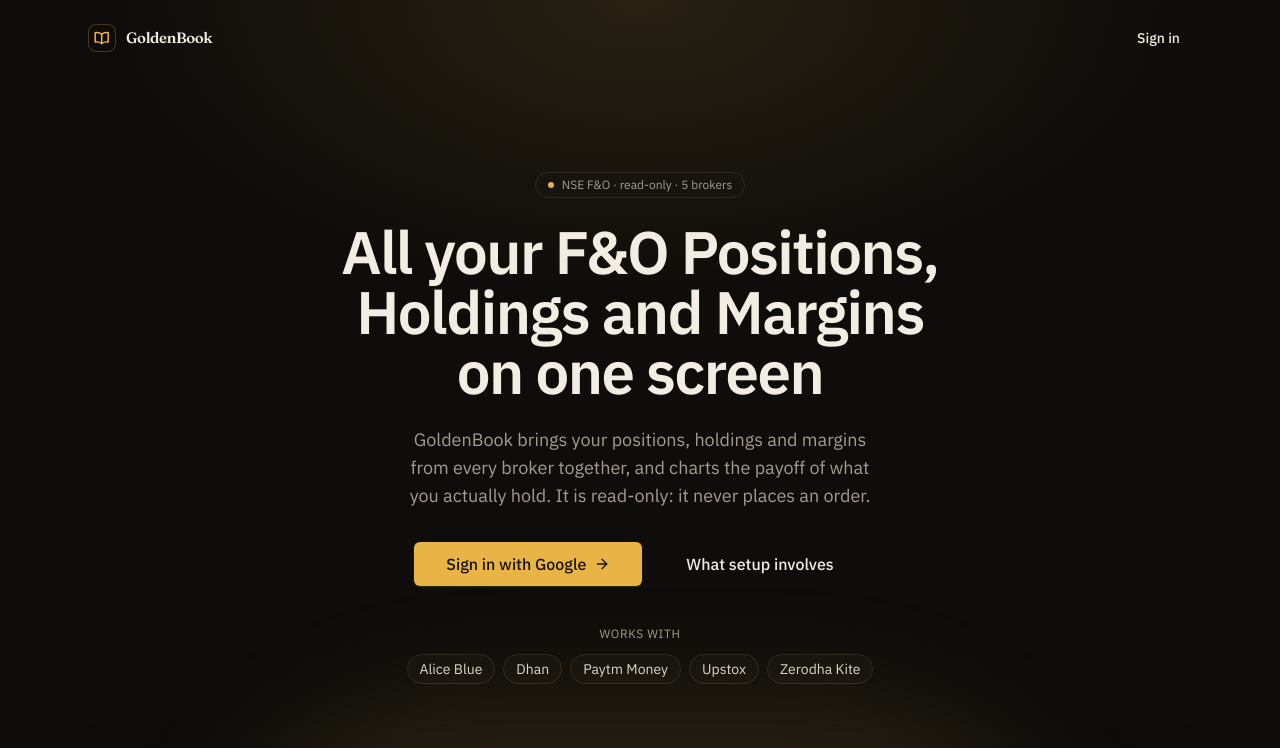
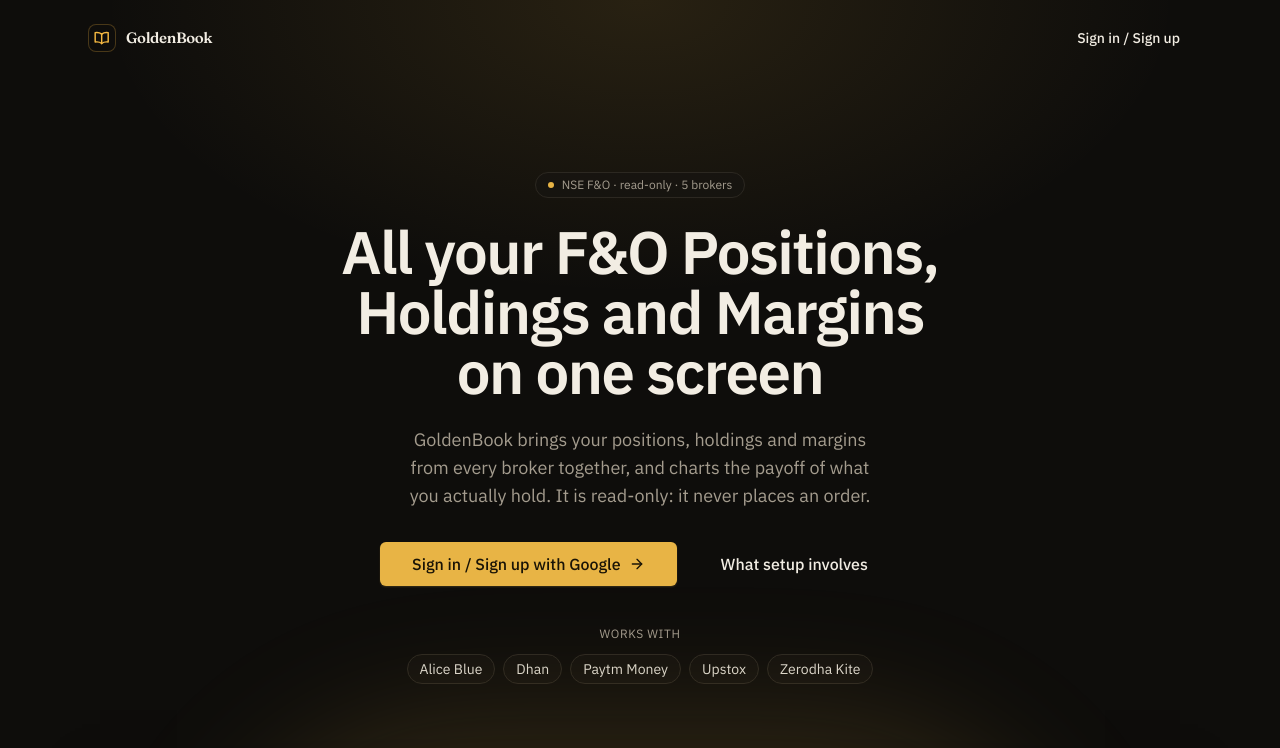
Before and after one commit to bnmnikhil/MoneyPlantFrontend, a React (Vite) app: page / in a window 1280 px wide. Shown: the top 748 px of the page. Built offline with nearby package versions, Linux system fonts and the light colour scheme.

Commit message:
Landing and login say "Sign in / Sign up"
Google sign-in already creates the account on first use, but every label
said "Sign in", so a newcomer saw no way to join.

Co-Authored-By: Claude Opus 5.5 <noreply@anthropic.com>
Claude-Session: https://claude.ai/code/session_01T5tKKajGFPhLmrN6b5L4mK

```diff
--- a/src/pages/LandingPage.tsx
+++ b/src/pages/LandingPage.tsx
@@ -80,7 +80,7 @@ export function LandingPage() {
       <header className="relative z-10 mx-auto flex w-full max-w-6xl items-center justify-between px-4 py-5 sm:px-6">
         <Logo />
         <Button asChild variant="ghost" size="sm">
-          <Link to="/login">Sign in</Link>
+          <Link to="/login">Sign in / Sign up</Link>
         </Button>
       </header>
 
@@ -102,7 +102,7 @@ export function LandingPage() {
           <div className="mt-2 flex flex-col items-center gap-3 sm:flex-row">
             <Button asChild size="lg">
               <Link to="/login">
-                Sign in with Google
+                Sign in / Sign up with Google
                 <ArrowRight />
               </Link>
             </Button>
@@ -245,7 +245,7 @@ export function LandingPage() {
           <h2 className="text-2xl font-semibold tracking-tight">See your whole book at a glance</h2>
           <Button asChild size="lg">
             <Link to="/login">
-              Sign in with Google
+              Sign in / Sign up with Google
               <ArrowRight />
             </Link>
           </Button>
--- a/src/pages/LoginPage.tsx
+++ b/src/pages/LoginPage.tsx
@@ -47,7 +47,7 @@ export function LoginPage() {
 
           <div className="space-y-1.5">
             <h1 className="text-lg font-semibold tracking-tight">
-              Sign in to GoldenBook
+              Sign in or sign up to GoldenBook
             </h1>
             <p className="text-sm text-muted-foreground">
               Review your portfolio and explore payoff scenarios.
```
